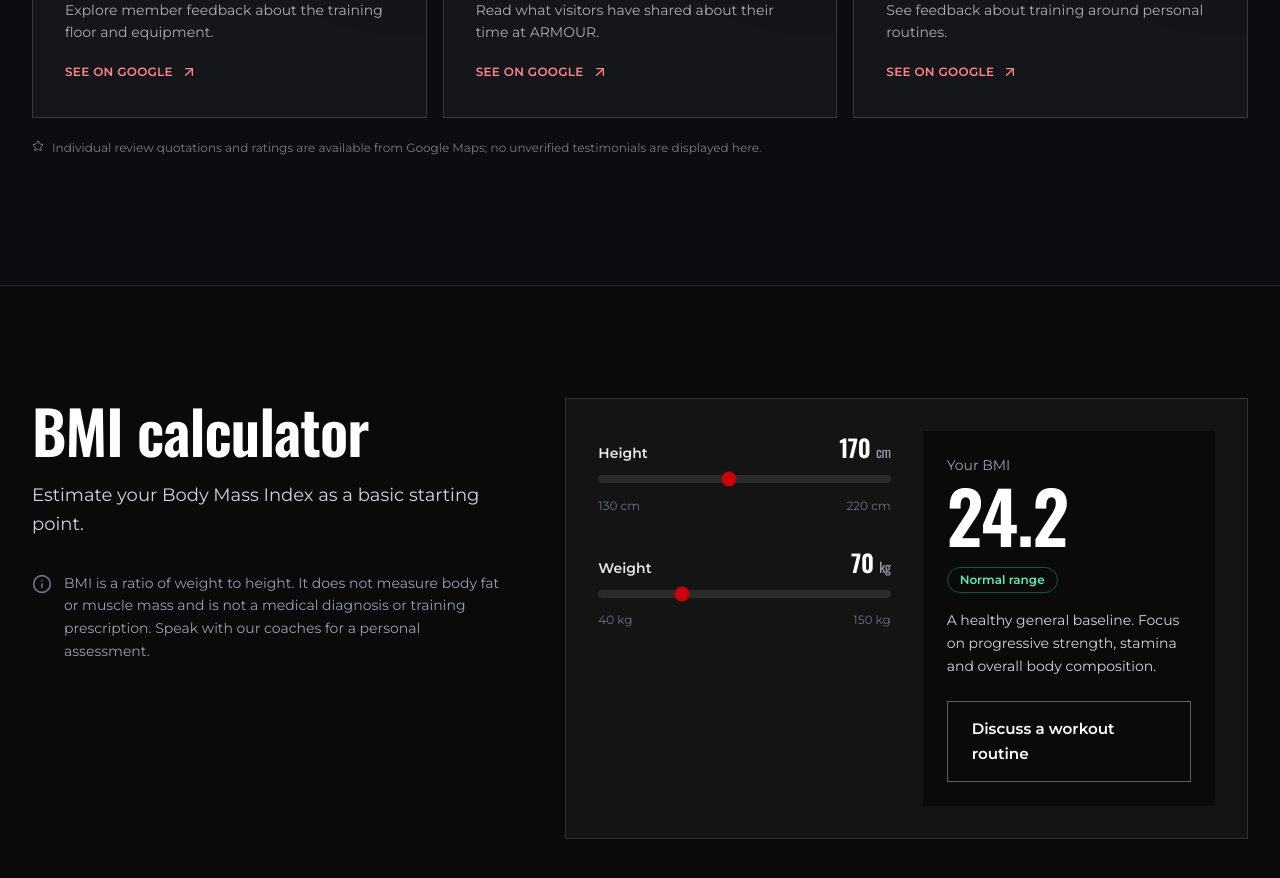
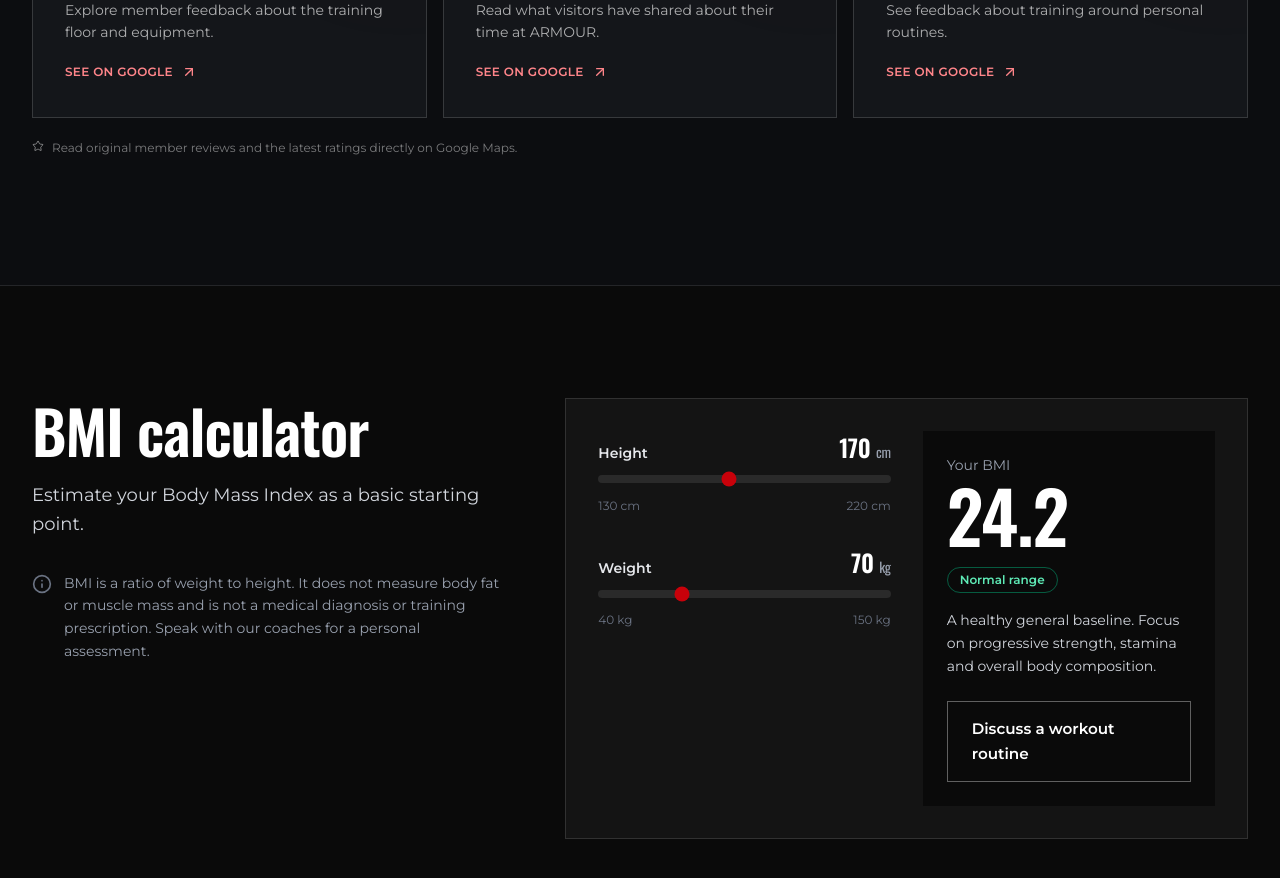
Before and after one commit to Sailesh007/armour-gym, a Next.js app: page / in a window 1280 px wide. Shown: the part 8040-8918 px from the top of the page. Built offline with nearby package versions, Linux system fonts and the light colour scheme; no server answers.

Commit message:
copy(reviews): simplify review source note for public-facing presentation

```diff
--- a/src/components/home/Reviews.tsx
+++ b/src/components/home/Reviews.tsx
@@ -82,7 +82,7 @@ export default function Reviews() {
         </div>
         <p className="mt-5 flex items-start gap-2 text-xs leading-relaxed text-white/45">
           <Star aria-hidden="true" className="mt-0.5 size-3 shrink-0" />
-          Individual review quotations and ratings are available from Google Maps; no unverified testimonials are displayed here.
+          Read original member reviews and the latest ratings directly on Google Maps.
         </p>
       </Container>
     </section>
```
